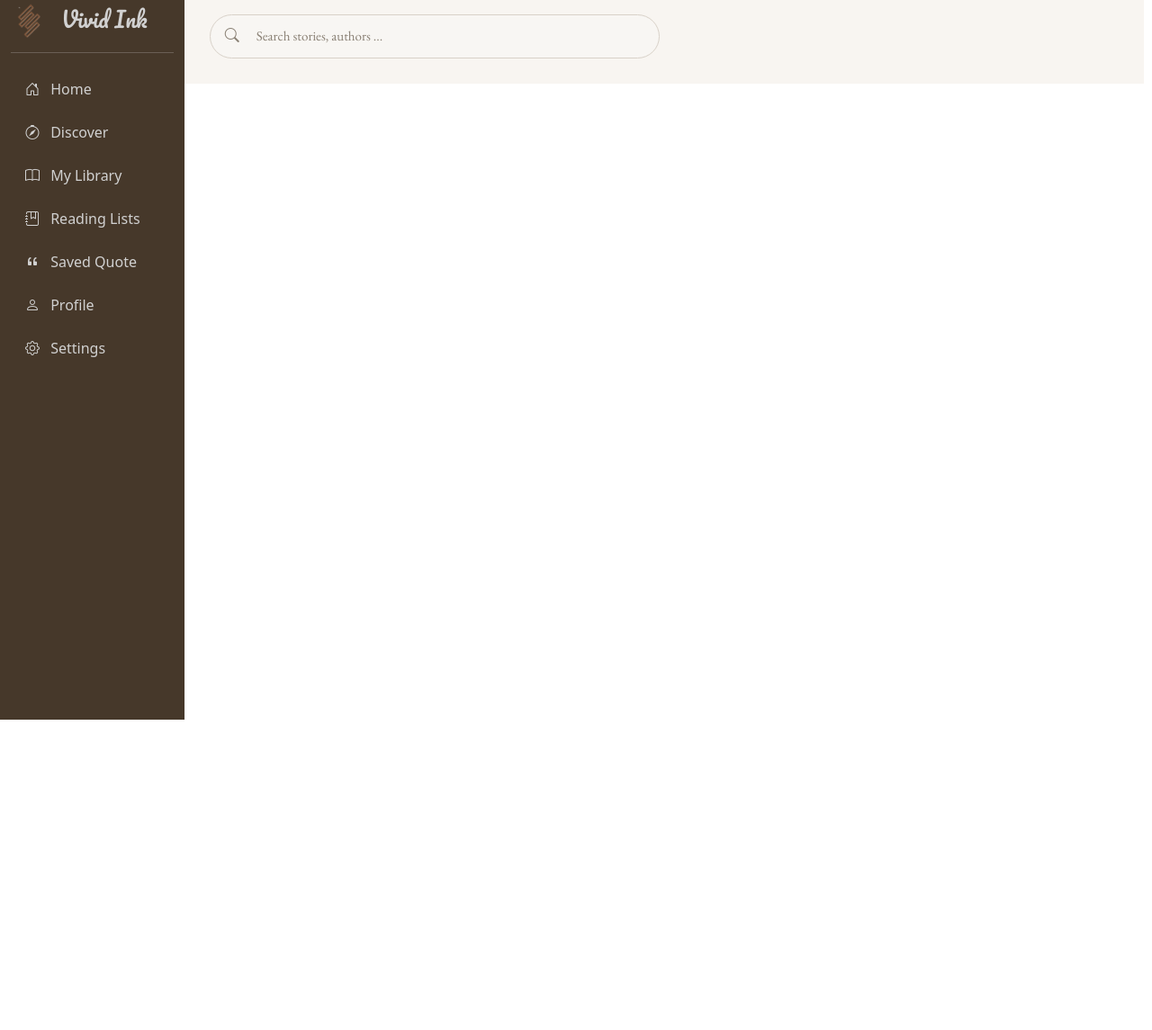
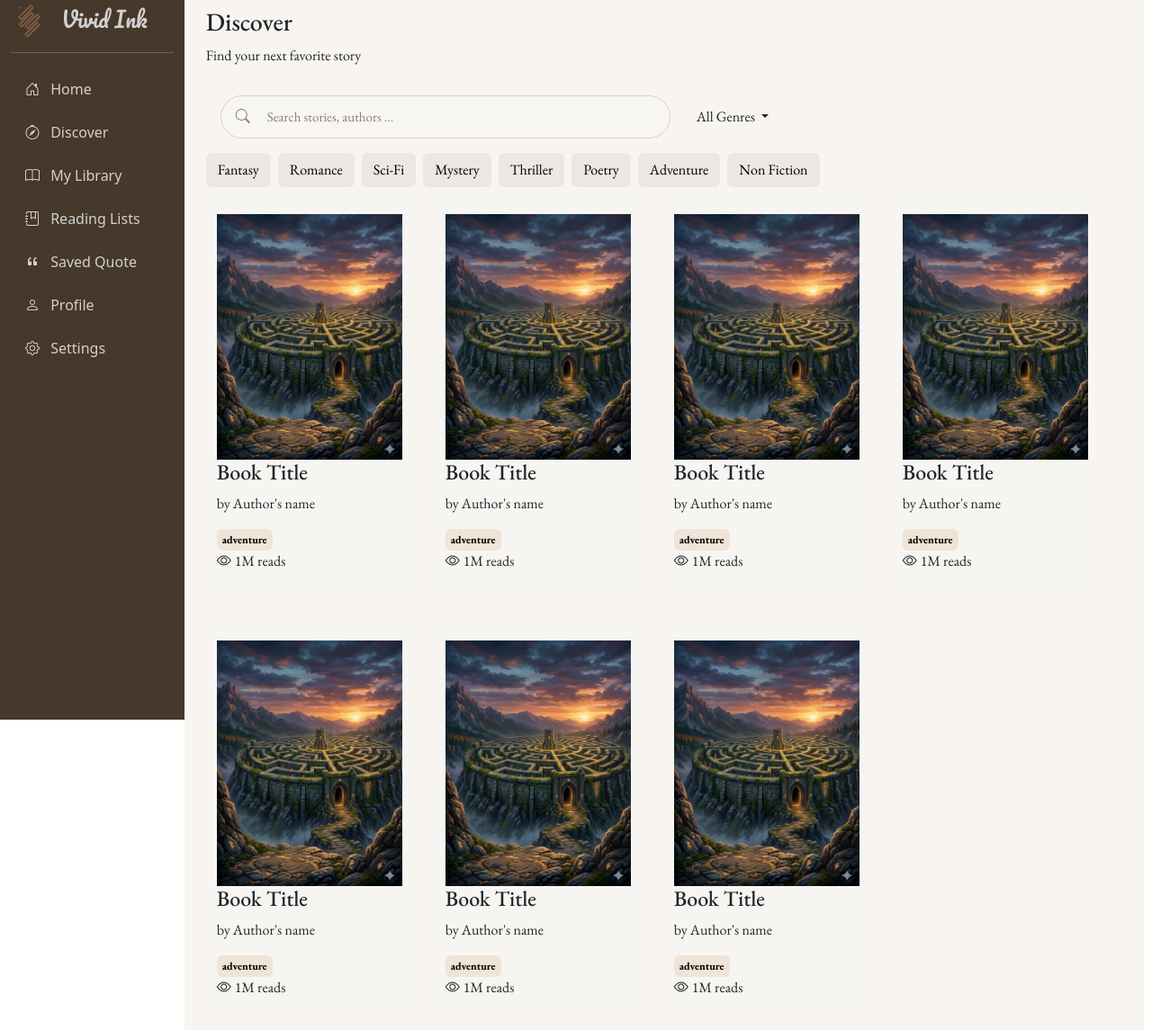
Before and after one commit to joyinalgorithms/capstone, a Django app: page /reader/discover in a window 1280 px wide. Shown: the whole page at 90% size. Before the commit the page ends 800 px from the top, so only its background shows below. Run offline with Django 5.2, Linux system fonts and the light colour scheme.

Commit message:
Finish the initial layout for Discover page

```diff
--- /dev/null
+++ b/capstone/reader/static/css/discover.css
@@ -0,0 +1,19 @@
+.btn-genre {
+    background-color: #ece8e1;
+    color: black;
+}
+.btn-genre:active {
+    background-color: #46382a;
+    color: white;
+}
+.book-item-card {
+    background-color: #f1f1f125;
+    width: 230px;
+    height: 450px;
+    padding-top: 30px;
+    box-shadow: 20px;
+}
+.book-item-card img {
+    width: 100%;
+    height: 65%;
+}
--- a/capstone/reader/static/css/layout.css
+++ b/capstone/reader/static/css/layout.css
@@ -63,3 +63,11 @@
   .search-box .form-control::placeholder {
     color: #8a8175;
   }
+  .badge {
+    display: inline-flex;
+    align-items: center;
+    background: #efe4d7;
+    padding: 6px;
+    color: black;
+    width: max-content;
+}
--- a/capstone/reader/templates/reader/discover.html
+++ b/capstone/reader/templates/reader/discover.html
@@ -1,6 +1,122 @@
-{% extends "reader/layout.html" %}
-{% load static %}
-{% block title %} Discover {%endblock %}
-{% block body %}
-{% include 'reader/searchbar.html' %}
+{% extends "reader/layout.html" %} {% load static %} {% block title %} Discover
+{%endblock %} {% block style %}
+<link rel="stylesheet" href="{% static 'css/discover.css' %}" />
+{% endblock %} {% block body %}
+<section class="container-fluid mt-2">
+  <h3>Discover</h3>
+  <p>Find your next favorite story</p>
+</section>
+<section class="container-fluid">
+  <div class="d-flex flex-row align-items-center justify-content=space-between">
+    {% include 'reader/searchbar.html' %}
+    <div class="dropdown">
+      <button
+        class="btn dropdown-toggle"
+        type="button"
+        data-bs-toggle="dropdown"
+      >
+        All Genres
+      </button>
+
+      <ul class="dropdown-menu p-3" style="min-width: 100px">
+        <li>Fantasy</li>
+        <li>Romance</li>
+        <li>Sci-Fi</li>
+        <li>Mystery</li>
+        <li>Thriller</li>
+        <li>Poetry</li>
+        <li>Adventure</li>
+        <li>Non Fiction</li>
+      </ul>
+    </div>
+  </div>
+</section>
+<section class="container-fluid">
+  <div class="d-flex flex-wrap gap-2">
+    <button class="btn btn-genre">Fantasy</button>
+    <button class="btn btn-genre">Romance</button>
+    <button class="btn btn-genre">Sci-Fi</button>
+    <button class="btn btn-genre">Mystery</button>
+    <button class="btn btn-genre">Thriller</button>
+    <button class="btn btn-genre">Poetry</button>
+    <button class="btn btn-genre">Adventure</button>
+    <button class="btn btn-genre">Non Fiction</button>
+  </div>
+
+  <div class="container">
+    <div class="row row-cols-2 row-cols-md-3 row-cols-lg-5 gap-4">
+      <div class="book-item-card d-flex flex-column">
+        <img src="{% static 'reader/bookcover.png' %}" alt="" />
+        <h4>Book Title</h4>
+        <p>by Author's name</p>
+        <span class="badge">adventure</span>
+        <div class="d-flex flex-row justify-content-start gap-1">
+          <i class="bi-eye"></i>
+          1M reads
+        </div>
+      </div>
+      <div class="book-item-card d-flex flex-column">
+        <img src="{% static 'reader/bookcover.png' %}" alt="" />
+        <h4>Book Title</h4>
+        <p>by Author's name</p>
+        <span class="badge">adventure</span>
+        <div class="d-flex flex-row justify-content-start gap-1">
+          <i class="bi-eye"></i>
+          1M reads
+        </div>
+      </div>
+      <div class="book-item-card d-flex flex-column">
+        <img src="{% static 'reader/bookcover.png' %}" alt="" />
+        <h4>Book Title</h4>
+        <p>by Author's name</p>
+        <span class="badge">adventure</span>
+        <div class="d-flex flex-row justify-content-start gap-1">
+          <i class="bi-eye"></i>
+          1M reads
+        </div>
+      </div>
+      <div class="book-item-card d-flex flex-column">
+        <img src="{% static 'reader/bookcover.png' %}" alt="" />
+        <h4>Book Title</h4>
+        <p>by Author's name</p>
+        <span class="badge">adventure</span>
+        <div class="d-flex flex-row justify-content-start gap-1">
+          <i class="bi-eye"></i>
+          1M reads
+        </div>
+      </div>
+      <div class="book-item-card d-flex flex-column">
+        <img src="{% static 'reader/bookcover.png' %}" alt="" />
+        <h4>Book Title</h4>
+        <p>by Author's name</p>
+        <span class="badge">adventure</span>
+        <div class="d-flex flex-row justify-content-start gap-1">
+          <i class="bi-eye"></i>
+          1M reads
+        </div>
+      </div>
+      <div class="book-item-card d-flex flex-column">
+        <img src="{% static 'reader/bookcover.png' %}" alt="" />
+        <h4>Book Title</h4>
+        <p>by Author's name</p>
+        <span class="badge">adventure</span>
+        <div class="d-flex flex-row justify-content-start gap-1">
+          <i class="bi-eye"></i>
+          1M reads
+        </div>
+      </div>
+      <div class="book-item-card d-flex flex-column">
+        <img src="{% static 'reader/bookcover.png' %}" alt="" />
+        <h4>Book Title</h4>
+        <p>by Author's name</p>
+        <span class="badge">adventure</span>
+        <div class="d-flex flex-row justify-content-start gap-1">
+          <i class="bi-eye"></i>
+          1M reads
+        </div>
+      </div>
+    </div>
+  </div>
+</section>
+
 {% endblock %}
```
Also changed, not shown: capstone/reader/static/css/index.css (+0 -8 lines), capstone/reader/templates/reader/index.html (+9 -3 lines), capstone/reader/static/reader/bookcover.png (added).
